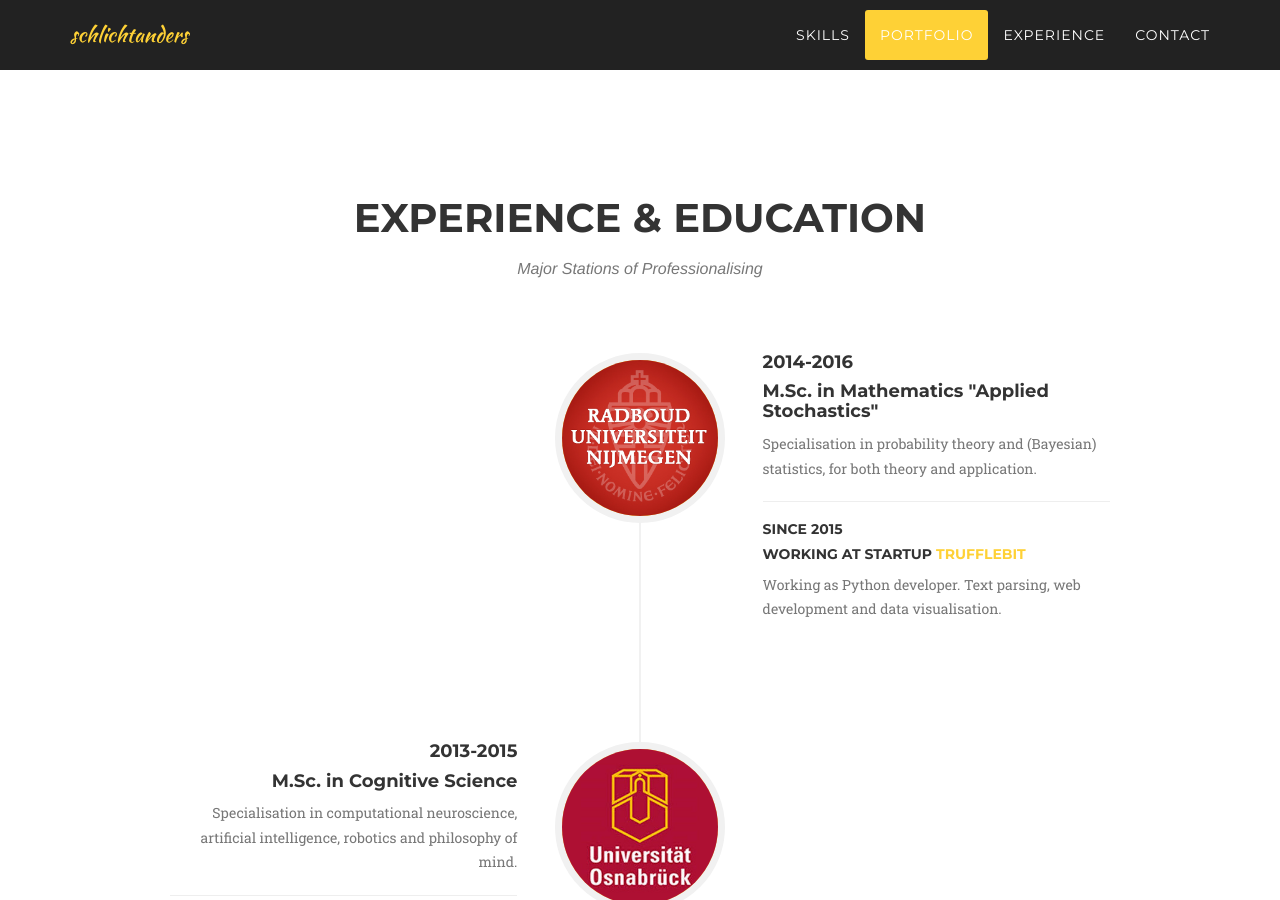
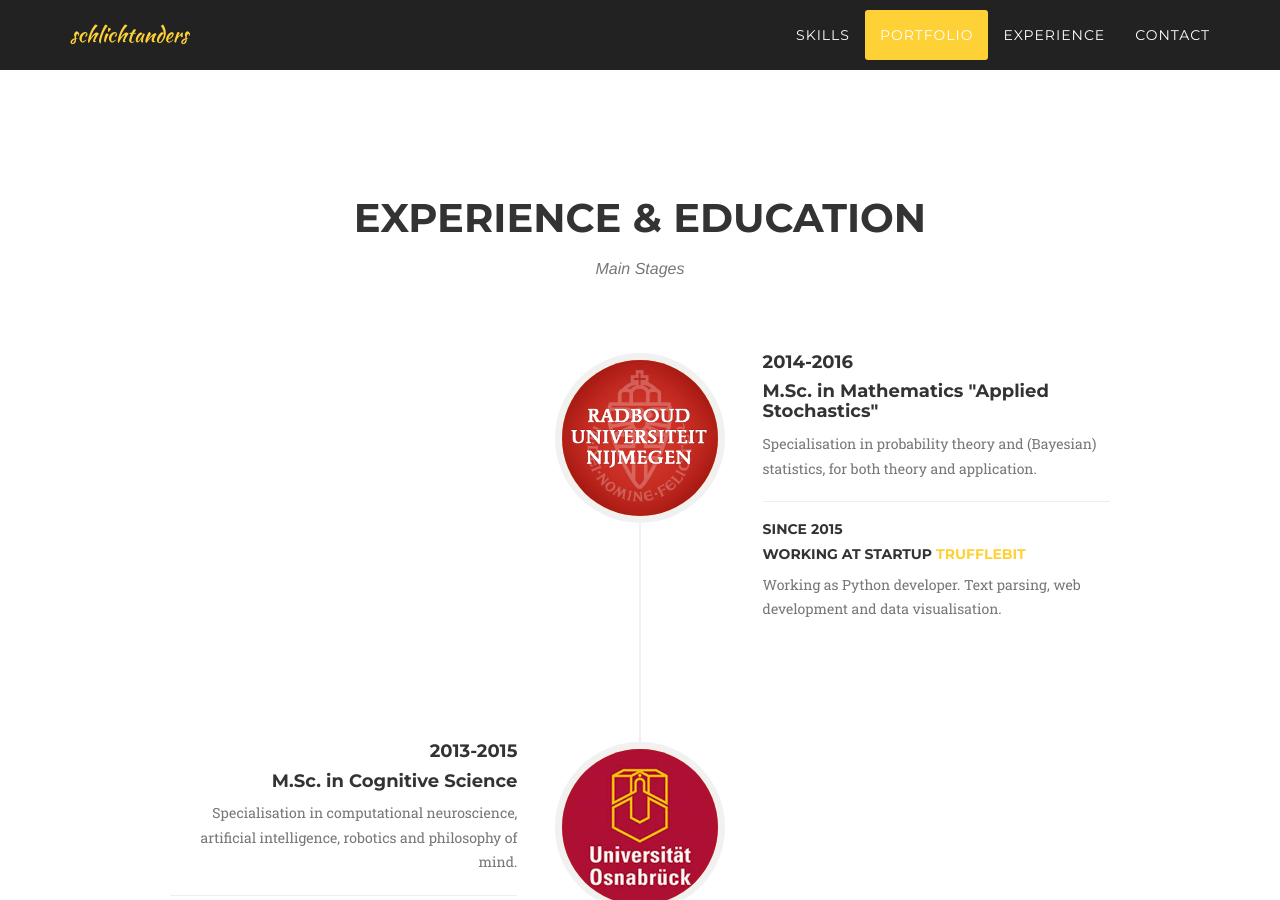
Before and after one commit to stephansahm/stephansahm.github.io, a Jekyll site: the page built from index.html, in a window 1280 px wide and 900 px high, scrolled down 3468 px. Built offline with Jekyll 4.4.1, drawn with Linux system fonts in a browser that asks for light colours; some web fonts are replaced.

Commit message:
postdate

```diff
--- a/_includes/about.html
+++ b/_includes/about.html
@@ -4,7 +4,8 @@
             <div class="row">
                 <div class="col-lg-12 text-center">
                     <h2 class="section-heading">Experience & Education</h2>
-                    <h3 class="section-subheading text-muted">Major Stations of Professionalising</h3>
+                    <h3 class="section-subheading text-muted">Main Stages</h3>
+                    <!-- Important Milestones -->
                 </div>
             </div>
             <div class="row">
--- a/_includes/skills.html
+++ b/_includes/skills.html
@@ -72,8 +72,8 @@
                   </div>
                   <div class="col-md-2 col-md-offset-0 col-xs-4 col-xs-offset-2">
                       <span class="fa-stack fa-2x">
+                          <i class="fa fa-circle fa-stack-2x text-primary"></i>
                           <i class="fa fa-code fa-stack-1x fa-inverse"></i>
-                          <i class="fa fa-circle fa-stack-2x text-primary"></i>
                       </span>
                       <h5 class="service-heading">Editors/IDE</h5>
                       <p class="text-muted">Atom. Vim. Pycharm. Eclipse. Jupyter.</p>
```
